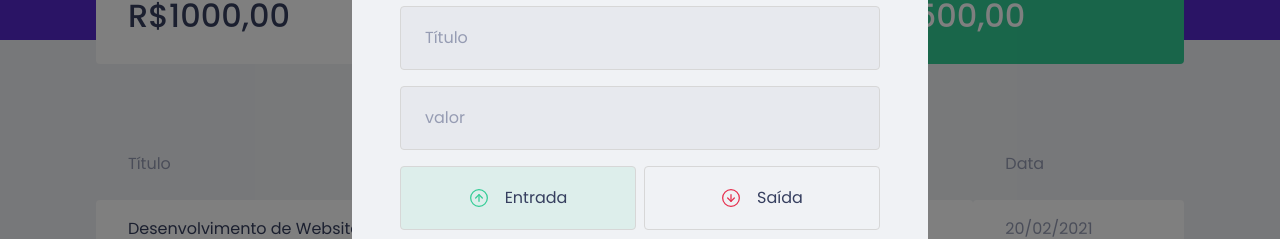
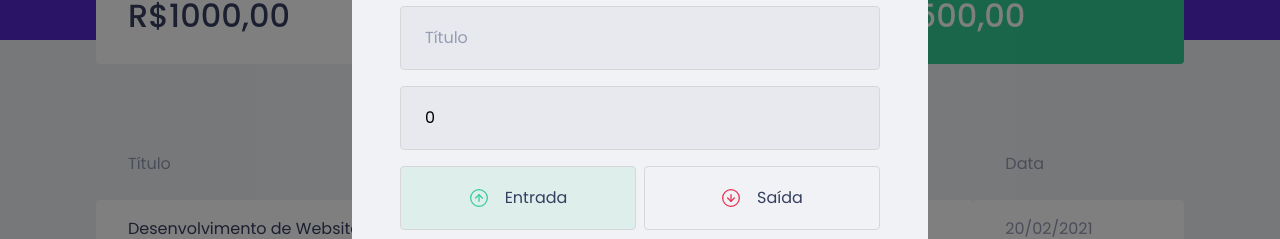
Before and after one commit to FernandoAz09/02-DTmoney, a React (Create React App) app: page / in a window 1280 px wide. Both pictures are taken after a click on the button "Nova transação". Shown: the part 232-471 px from the top of the page. Built offline with nearby package versions, Linux system fonts and the light colour scheme; no server answers; what miragejs would draw is missing.

Commit message:
Salvando dados dos forms

```diff
--- a/src/components/NewTransactionModal/index.tsx
+++ b/src/components/NewTransactionModal/index.tsx
@@ -3,7 +3,7 @@
 import outcomeImg from '../../assets/outcome.svg'
 import closeImg from '../../assets/close.svg'
 import { Container, TransactionTypeContainer, RadioBox } from './styles'
-import { useState } from 'react'
+import { FormEvent, useState } from 'react'
 
 interface NewTransitionModalProps {
     isOpen: boolean;
@@ -11,7 +11,21 @@
 }
 
 export function NewTransactionModal({ isOpen, onRequestClose }: NewTransitionModalProps) {
+  const [title, setTitle] = useState('')
+  const [value, setValue] = useState(0)
+  const [category, setCategory] = useState('')
   const [type, setType] = useState('deposit')
+
+  function handleCreateNewTransaction(event: FormEvent) {
+    event.preventDefault()
+
+    console.log({
+      title,
+      value,
+      category,
+      type
+    })
+  }
 
     return (
         <Modal
@@ -27,16 +41,20 @@
         >
           <img src={closeImg} alt="Fechar Modal" />
         </button>
-        <Container>
+        <Container onSubmit={handleCreateNewTransaction}>
           <h2>Cadastrar transação</h2>
 
           <input
             placeholder="Título"
+            value={title}
+            onChange={event => setTitle(event.target.value)} //pegando valor digitado no input
           />
 
           <input
             type="number"
-            placeholder="valor"
+            placeholder="Valor"
+            value={value}
+            onChange={event => setValue(Number(event.target.value))}
           />
 
           <TransactionTypeContainer>
@@ -62,6 +80,8 @@
 
           <input
             placeholder="Categoria"
+            value={category}
+            onChange={event => setCategory(event.target.value)}
           />
 
           <button type="submit">
```
